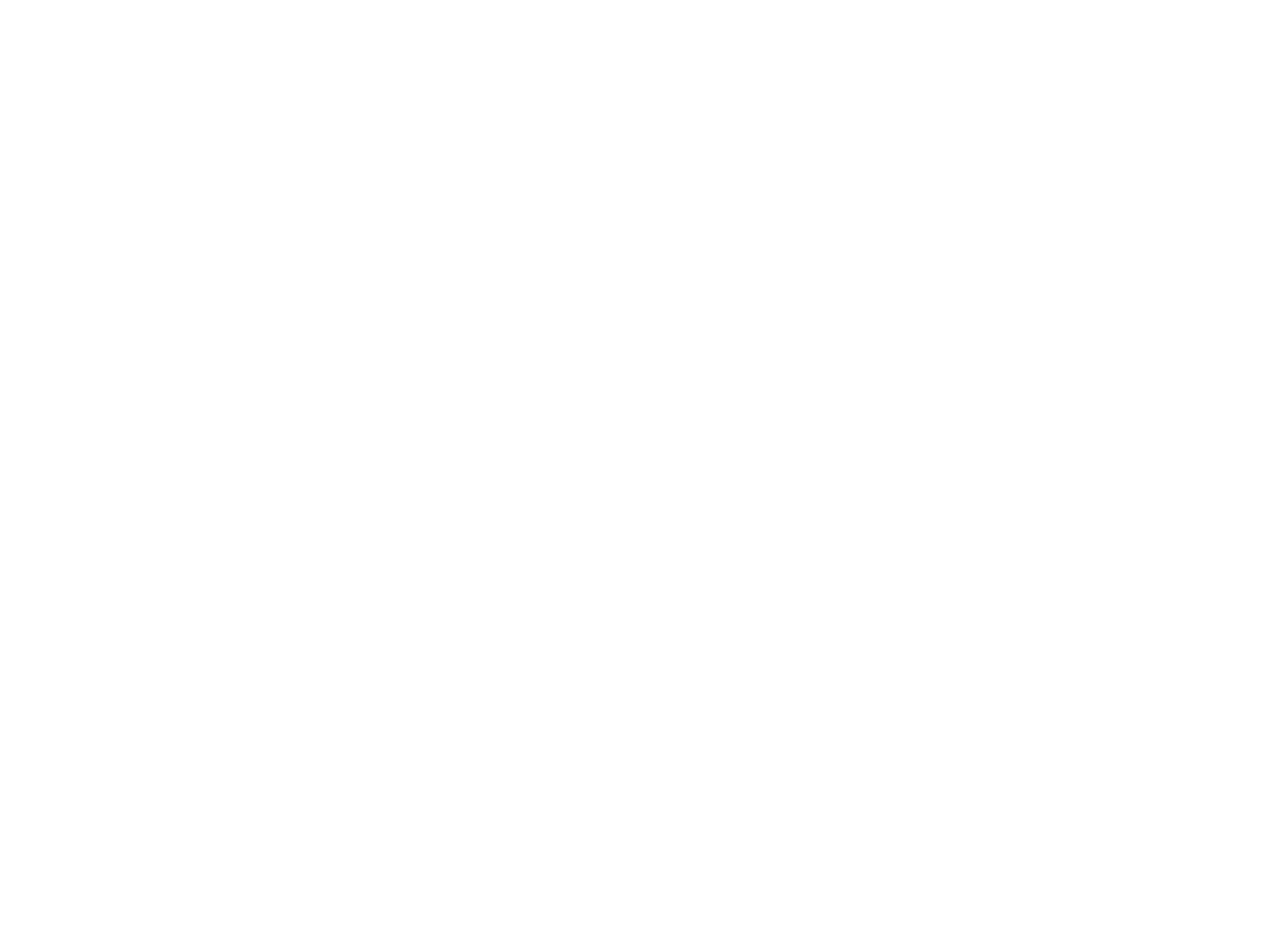
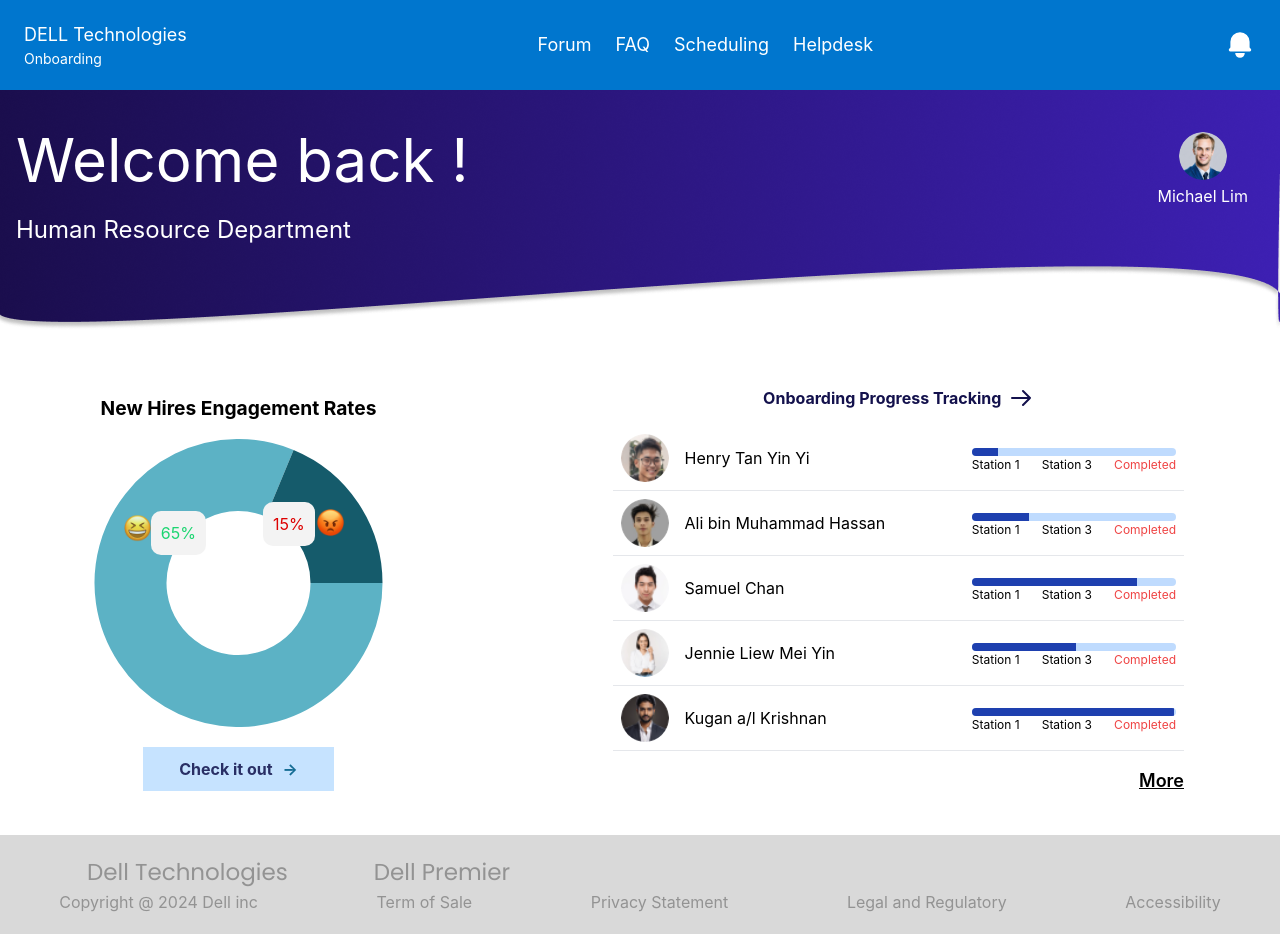
Before and after one commit to PoisonDarterz/teletubbies, a React (Create React App) app: page /hr in a window 1280 px wide. Before the commit this address had no page. Before the commit the page ends 800 px from the top, so only its background shows below. Built offline with nearby package versions, Linux system fonts and the light colour scheme.

Commit message:
done hr page

```diff
--- a/src/App.jsx
+++ b/src/App.jsx
@@ -19,6 +19,8 @@
 import Admin from "./pages/module5/admin"
 import Engagement from "./pages/module5/engagement";
 import Schedule from "./pages/module5/schedule";
+import HR from "./pages/module5/hr";
+
 
 function App() {
   return (
@@ -41,6 +43,7 @@
         <Route path="/admin" element={<Admin />} />
         <Route path="/engagement" element={<Engagement />} />
         <Route path="/schedule" element={<Schedule />} />
+        <Route path="/hr" element={<HR />} />
       </Routes>
     </Router>
 
--- a/src/pages/module5/Header.jsx
+++ b/src/pages/module5/Header.jsx
@@ -1,13 +1,13 @@
 import React from 'react';
 
-function Header() {
+function Header({ title }) {
     return (
         <div className="relative">
             <img src="/Rectangle 38.png" alt="Your Description" className="w-full h-auto" />
             <div className="absolute top-8 left-2 flex flex-col items-start">
-                <h1 className="text-white text-8xl mt-2 ml-2">Welcome back!</h1>
+                <h1 className="text-white text-6xl mt-2 ml-2">Welcome back !</h1>
                 <br></br>
-                <h2 className="text-white text-4xl ml-2">Software Engineering Department</h2>
+                <h2 className="text-white text-2xl ml-2">{title}</h2> {/* Use the title prop here */}
             </div>
             <div className="absolute top-[80px] right-8 text-center transform -translate-y-1/2">
                 <img src="/Ellipse 1.png" alt="Profile" className="w-12 h-12 rounded-full mx-auto" />
--- a/src/pages/module5/admin.jsx
+++ b/src/pages/module5/admin.jsx
@@ -10,7 +10,7 @@
   return (
     <div>
       <TopNav />
-      <Header />
+      <Header title="Software Engineering Department" /> {/* Pass the title prop here */}
       <div className="flex w-full" style={{ marginBottom: '20px' }}>
         <div className="w-2/5">
           <NewHireList />
--- a/src/pages/module5/header2.jsx
+++ b/src/pages/module5/header2.jsx
@@ -4,7 +4,7 @@
   return (
     <div>
       <div className="flex justify-around w-full bg-white p-5 shadow-md">
-        <div className="text-gray-500 text-lg border-b-2 border-blue-600">Calendar</div>
+        <div className="text-blue-500 text-lg border-b-2 border-blue-600">Calendar</div>
         <div className="text-gray-500 text-lg">Scheduled Events</div>
         <div className="text-gray-500 text-lg">Workflows</div>
         <div className="text-gray-500 text-lg">Assigned Document</div>
--- /dev/null
+++ b/src/pages/module5/hr.jsx
@@ -0,0 +1,36 @@
+import React from 'react';
+import TopNav from './TopNav';
+import Header from './Header';
+import PyChart2 from './pychart2';
+import ProgressBar from './progressbar'; // Import the ProgressBar component
+import Bottom from './bottom'; // Import the Bottom component
+
+function HR() {
+  return (
+    <div>
+      <TopNav />
+      <Header title="Human Resource Department" />
+      <div className="flex m-4"> {/* Add flex here */}
+        <div style={{ marginRight: '5px', width: '50%' }}> {/* Add marginRight and width here */}
+          <PyChart2 />
+        </div>
+        <div style={{ marginTop: '40px', marginLeft: '20px', marginRight: '80px', width: '50%' }}> {/* Add marginTop here */}
+          <h2 className="text-2.9xl font-bold text-[#13114C] mb-4 flex items-center justify-center"> {/* Add title here */}
+            Onboarding Progress Tracking
+            <svg xmlns="http://www.w3.org/2000/svg" fill="none" viewBox="0 0 24 24" stroke="currentColor" className="h-6 w-6 ml-2">
+              <path strokeLinecap="round" strokeLinejoin="round" strokeWidth={2} d="M14 5l7 7m0 0l-7 7m7-7H3" />
+            </svg>
+          </h2>
+          <ProgressBar /> {/* Include the ProgressBar component */}
+          <a href="/path-to-page" className="text-lg font-semibold underline text-right block mt-4">More</a> {/* Add More link here */}
+        </div>
+      </div>
+      <div style={{ marginTop: '40px' }}> {/* Add margin-top here */}
+        <Bottom /> {/* Include the Bottom component */}
+      </div>
+      {/* rest of your code */}
+    </div>
+  );
+}
+
+export default HR;
--- /dev/null
+++ b/src/pages/module5/progressbar.jsx
@@ -0,0 +1,40 @@
+import React from 'react';
+
+function ProgressBar() {
+  const hires = [
+    { name: 'Henry Tan Yin Yi', image: '/Ellipse 51.png' },
+    { name: 'Ali bin Muhammad Hassan', image: '/Ellipse 53.png' },
+    { name: 'Samuel Chan', image: '/Ellipse 52.png' },
+    { name: 'Jennie Liew Mei Yin', image: '/Ellipse 54.png' },
+    { name: 'Kugan a/l Krishnan', image: '/Ellipse 55.png' },
+  ];
+
+  return (
+    <table className="table-auto w-full mt-4">
+      <tbody>
+        {hires.map((hire, i) => (
+          <tr key={i} className="border-b border-gray-200">
+            <td className="p-2 flex items-center">
+              <img src={hire.image} alt="Profile" className="w-12 h-12 rounded-full" />
+              <span className="ml-4">{hire.name}</span>
+            </td>
+            <td className="p-2">
+              <div className="relative pt-1">
+                <div className="overflow-hidden h-2 mb-4 text-xs flex rounded bg-blue-200">
+                  <div style={{ width: `${Math.floor(Math.random() * 100)}%` }} className="shadow-none flex flex-col text-center whitespace-nowrap text-white justify-center bg-blue-800"></div>
+                </div>
+                <div className="flex justify-between mt-[-15px]"> {/* Add marginTop here */}
+                <span className="text-xs">Station 1</span>
+                <span className="text-xs">Station 3</span>
+                <span className="text-xs text-red-500">Completed</span>
+                </div>
+              </div>
+            </td>
+          </tr>
+        ))}
+      </tbody>
+    </table>
+  );
+}
+
+export default ProgressBar;
--- /dev/null
+++ b/src/pages/module5/pychart2.jsx
@@ -0,0 +1,38 @@
+import React from 'react';
+import { PieChart } from 'react-minimal-pie-chart';
+import { Link } from 'react-router-dom';
+
+function PyChart2() {
+  return (
+    <div className="w-2/3 mt-12 ml-8">
+     <h2 className="text-center font-bold mb-4" style={{ fontSize: '1.2em' }}>New Hires Engagement Rates</h2>
+      <div style={{ position: 'relative' }}>
+        <PieChart
+          data={[
+            { title: 'Positive Feedback', value: 65, color: '#5CB2C5' },
+            { title: 'Negative Feedback', value: 15, color: '#155B6B' },
+          ]}
+          className="h-72"
+          lineWidth={50}
+        />
+        <img src="/image 6.png" alt="emoji" style={{ position: 'absolute', top: '26%', left: '20%', height: '10%' }} />
+        <div style={{ position: 'absolute', top: '25%', left: '27%', backgroundColor: '#F3F3F3', padding: '10px', color: '#1CD571', borderRadius: '10px', display: 'flex', alignItems: 'center' }}>
+          65%
+        </div>
+        <img src="/image 173.png" alt="emoji" style={{ position: 'absolute', top: '24%', right: '22%', height: '10%' }} />
+        <div style={{ position: 'absolute', top: '22%', right: '30%', backgroundColor: '#F3F3F3', padding: '10px', color: '#DD0101', borderRadius: '10px', display: 'flex', alignItems: 'center' }}>
+          15%
+        </div>
+      </div>
+      <div style={{ display: 'flex', justifyContent: 'center', marginTop: '20px' }}>
+        <div style={{ width: '50%' }}>
+        <Link to="/engagement" style={{ fontWeight: 'bold', backgroundColor: '#C6E3FF', color: '#292F65', display: 'flex', alignItems: 'center', justifyContent: 'center', padding: '10px', textDecoration: 'none' }}>
+         Check it out <span style={{ marginLeft: '10px', color: '#146c94' }}>→</span>
+        </Link>
+        </div>
+      </div>
+    </div>
+  );
+}
+
+export default PyChart2;
--- a/src/pages/module5/schedule.jsx
+++ b/src/pages/module5/schedule.jsx
@@ -12,10 +12,12 @@
       <TopNav />
       <Header2 />
       <div className="flex">
-        <div className="ml-5 mr-12">
+        <div className="ml-12 mr-12 w-2/5">
+            <br></br><br></br><br></br>
           <MyCalendar showButton={false} />
           <Button />
         </div>
+
         <Word />
       </div>
       <Bottom />
--- a/src/pages/module5/word.jsx
+++ b/src/pages/module5/word.jsx
@@ -2,12 +2,12 @@
 
 function Word() {
   return (
-    <div className="bg-blue-100 p-16 w-3/4 ml-auto mr-auto rounded-lg">
+    <div className="bg-blue-100 p-16 w-1/3 ml-auto mr-auto rounded-lg"> {/* Adjust the width here */}
       <p className="text-blue-900 font-bold text-center">09/04/2024</p>
       <p className="flex items-center"><span className="bg-green-100 text-red-500 mr-2 p-1">*</span>9.00am - 10.00am   Onboarding briefing (zoom)</p>
       <p className="mb-5">2.00pm - 4.00pm     Training on Job-specific Tasks and Processes</p>
       <p className="font-bold">Upcoming Events:</p>
-      <p className="flex items-center"><span className="bg-yellow-200 mr-2 p-1"></span>16 April  - Department Dinner</p>
+      <p className="flex items-center"><span className="bg-yellow-200 mr-2 p-1"></span>16 April  -Department Dinner</p>
       <p className="flex items-center"><span className="bg-yellow-100 mr-2 p-1"></span>23 April - Department Meeting</p>
       <p className="flex items-center"><span className="bg-yellow-50 mr-2 p-1"></span>29 April - Mentoring and Q&A Session</p>
     </div>
```
